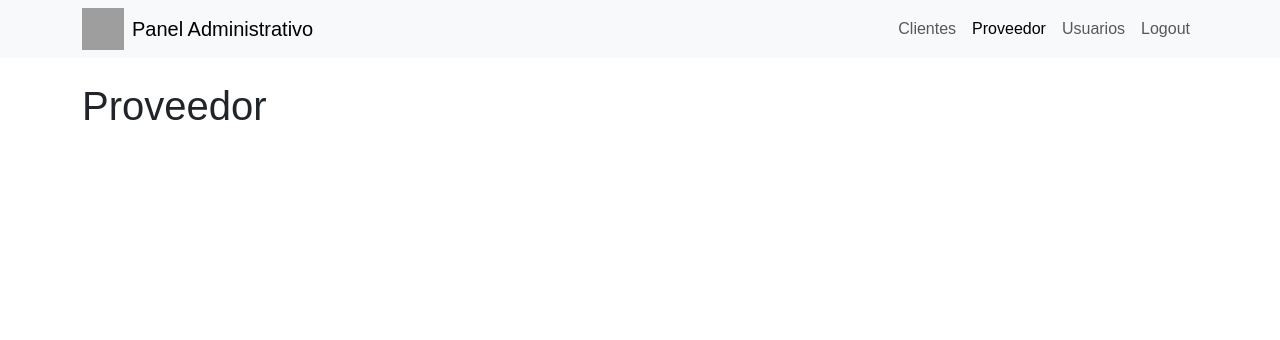
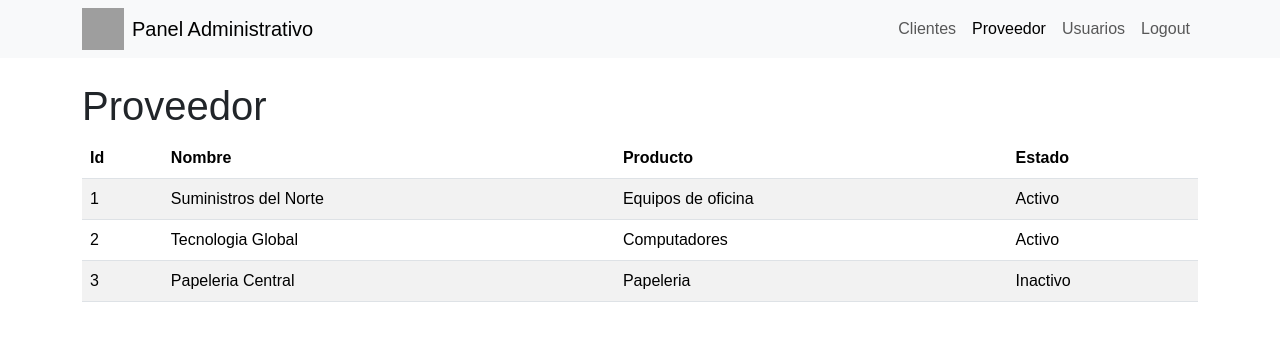
Before and after one commit to juliogr7/ReactJS_adminpanel, a React (Vite) app: page /proveedor in a window 1280 px wide. Shown: the top 340 px of the page. Built offline with nearby package versions, Linux system fonts and the light colour scheme; grey boxes are pictures that could not be loaded.

Commit message:
Agregar pagina Proveedor con datos de prueba

```diff
--- a/src/App.jsx
+++ b/src/App.jsx
@@ -2,6 +2,7 @@ import { BrowserRouter, Routes, Route } from 'react-router-dom'
 import './App.css'
 import Navbar from './components/Navbar'
 import Clientes from './pages/Clientes'
+import Proveedor from './pages/Proveedor'
 import Usuarios from './pages/Usuarios'
 
 function App() {
@@ -12,7 +13,7 @@ function App() {
         <Routes>
           <Route path="/" element={<h1>Panel Administrativo</h1>} />
           <Route path="/clientes" element={<Clientes />} />
-          <Route path="/proveedor" element={<h1>Proveedor</h1>} />
+          <Route path="/proveedor" element={<Proveedor />} />
           <Route path="/usuarios" element={<Usuarios />} />
           <Route path="/logout" element={<h1>Logout</h1>} />
         </Routes>
--- /dev/null
+++ b/src/pages/Proveedor.jsx
@@ -0,0 +1,50 @@
+const proveedores = [
+  {
+    id: 1,
+    nombre: 'Suministros del Norte',
+    producto: 'Equipos de oficina',
+    estado: 'Activo',
+  },
+  {
+    id: 2,
+    nombre: 'Tecnologia Global',
+    producto: 'Computadores',
+    estado: 'Activo',
+  },
+  {
+    id: 3,
+    nombre: 'Papeleria Central',
+    producto: 'Papeleria',
+    estado: 'Inactivo',
+  },
+]
+
+function Proveedor() {
+  return (
+    <div>
+      <h1>Proveedor</h1>
+      <table className="table table-striped">
+        <thead>
+          <tr>
+            <th>Id</th>
+            <th>Nombre</th>
+            <th>Producto</th>
+            <th>Estado</th>
+          </tr>
+        </thead>
+        <tbody>
+          {proveedores.map((proveedor) => (
+            <tr key={proveedor.id}>
+              <td>{proveedor.id}</td>
+              <td>{proveedor.nombre}</td>
+              <td>{proveedor.producto}</td>
+              <td>{proveedor.estado}</td>
+            </tr>
+          ))}
+        </tbody>
+      </table>
+    </div>
+  )
+}
+
+export default Proveedor
```
